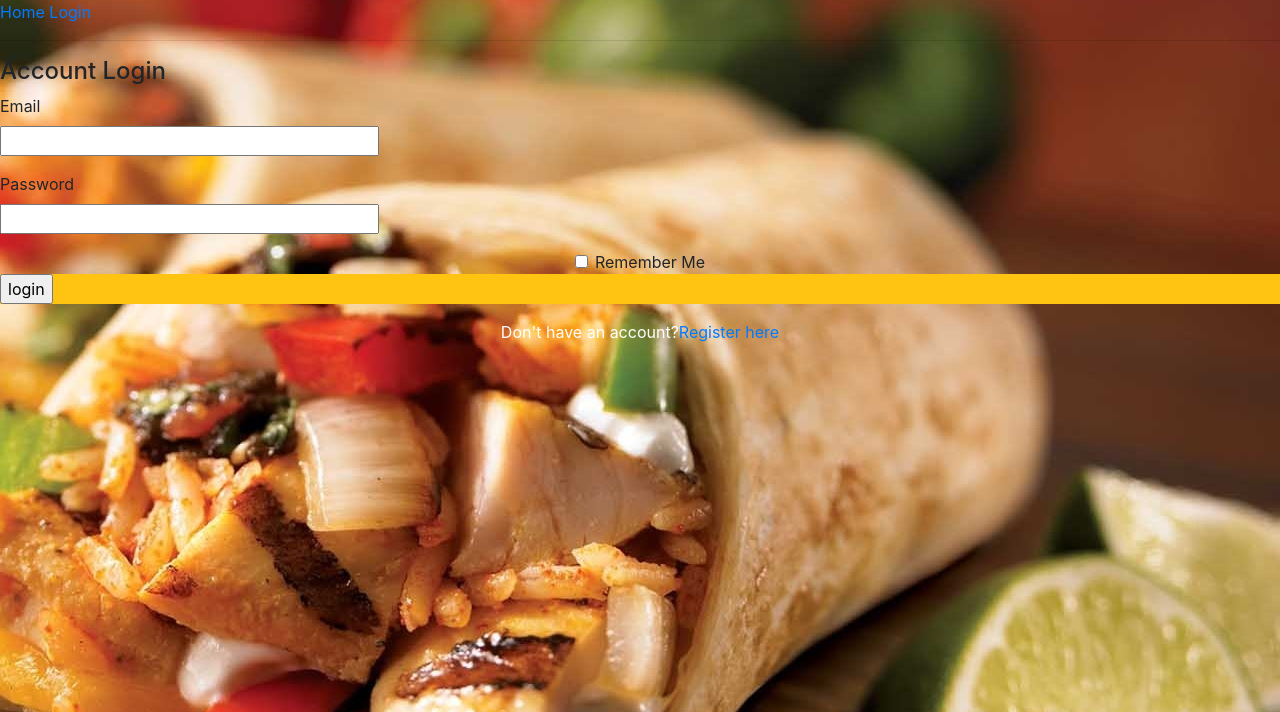
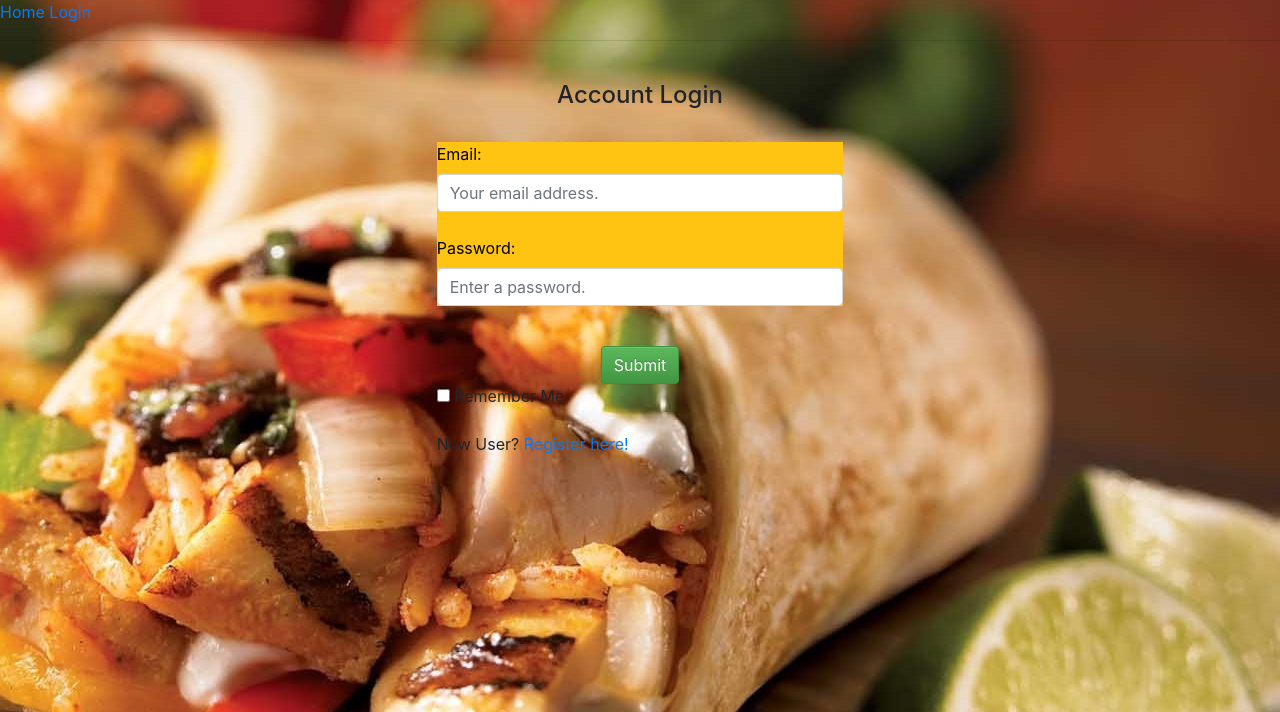
Before and after one commit to Joshhnatek/cmpe131proj, a Flask app: page /login in a window 1280 px wide. Shown: the top 712 px of the page. Run offline with Flask 2, Linux system fonts and the light colour scheme; some libraries are stand-ins or nearby versions.

Commit message:
update login

```diff
--- a/app/templates/login.html
+++ b/app/templates/login.html
@@ -1,49 +1,49 @@
 {% extends 'base.html' %}
 
 {% block content %}
-<!DOCTYPE html>
-<html lang="en">
 <head>
-    <link rel="stylesheet" href="{{ url_for('static', filename='css/loginstyle.css') }}">
-    <link href="//maxcdn.bootstrapcdn.com/bootstrap/4.0.0/css/bootstrap.min.css" rel="stylesheet" id="bootstrap-css">
-<script src="//maxcdn.bootstrapcdn.com/bootstrap/4.0.0/js/bootstrap.min.js"></script>
-<script src="//cdnjs.cloudflare.com/ajax/libs/jquery/3.2.1/jquery.min.js"></script>
+    <link rel="stylesheet" media="screen" href="https://maxcdn.bootstrapcdn.com/bootstrap/4.0.0/css/bootstrap.min.css">
+    <link rel="stylesheet" href="https://maxcdn.bootstrapcdn.com/bootstrap/3.3.7/css/bootstrap-theme.min.css">
+    <meta name="viewport" content="width=device-width, initial-scale=1.0">
+
+    <link rel="stylesheet" href='/static/css/loginstyle.css' />
 </head>
-
 <body>
 
-
+<div class="container"><br>
+    <center>
         <h4>Account Login</h4>
+    </center>
+</div>
+<div class=container"><br>
+    <div class="row align-items-center justify-content-center">
+        <div class="col-md-4">
         <form action='' method="post" novalidate>
             {{form.hidden_tag()}}
-            <p>
-               {{form.email.label}}<br>
-               {{form.email(size = 32)}}<br>
-               {% for error in form.email.errors %}
-               <span style="color: red;">[{{error}}]</span>
-               {% endfor %}
-            </p>
-
-            <p>
-                {{form.password.label}}<br>
-                {{form.password(size = 32)}}<br>
+            <div class="form-group">
+                <label for="email">Email:</label>
+                <input type="text" class="form-control" id="email" name="email" placeholder="Your email address.">
+                {% for error in form.email.errors %}
+                <span style="color: red;">[{{error}}]</span>
+                {% endfor %}
+                <br>
+                <label for="password">Password:</label>
+                <input type="password" class="form-control" id="password" name="password" placeholder="Enter a password.">
                 {% for error in form.password.errors %}
                 <span style="color: red;">[{{error}}]</span>
                 {% endfor %}
+            </div>
+            <br>
+
+            <center>
+                <button type="submit" class="btn btn-success">Submit</button>
+            </center>
+            <p>
+                {{form.remember}} {{form.remember.label}}
             </p>
-
-            <div class="form-check">
-                <input type="checkbox" class="form-check-input"id="check1";
-                 <label class="form-check-label" for="check1">Remember Me</label>
-            </div>
-            <div class="form-group">
-                <input type="submit" value="login">
-            </div>
-                	<div class="d-flex justify-content-center links">
-					Don't have an account?<a href="{{url_for('register') }}">Register here</a>
-				</div>
+            <p>
+                New User? <a href="{{url_for('register') }}">Register here!</a>
+            </p>
         </form>
-        </body>
-
-
-{% endblock %}
+</body>
+            {% endblock %}
```
